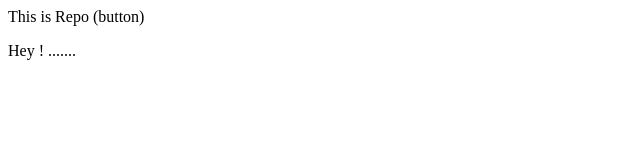
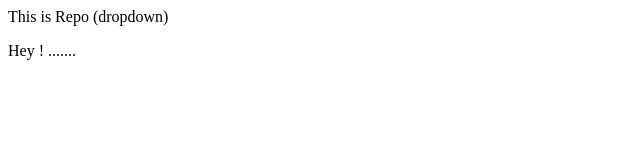
Before and after one commit to Fassiha01/AgainRepo, a plain HTML site: page index.html in a window 1280 px wide. Shown: the full height of the page, 0-640 px from the left. Drawn offline with Linux system fonts and the light colour scheme.

Commit message:
dropdown

```diff
--- a/index.html
+++ b/index.html
@@ -1,4 +1,4 @@
 <p>
-    This is Repo (button)
+    This is Repo (dropdown)
 </p>
 <p>Hey ! .......</p>
```
